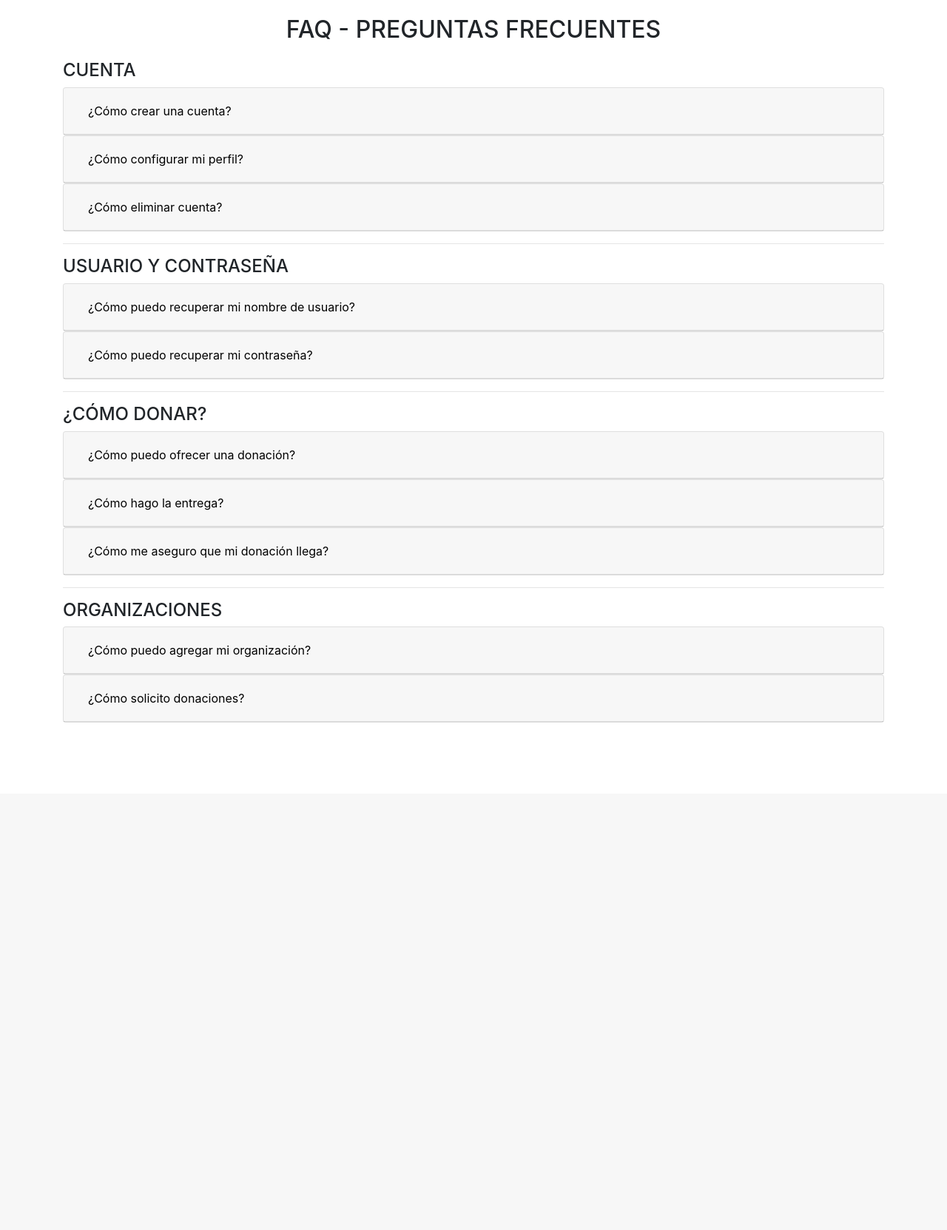
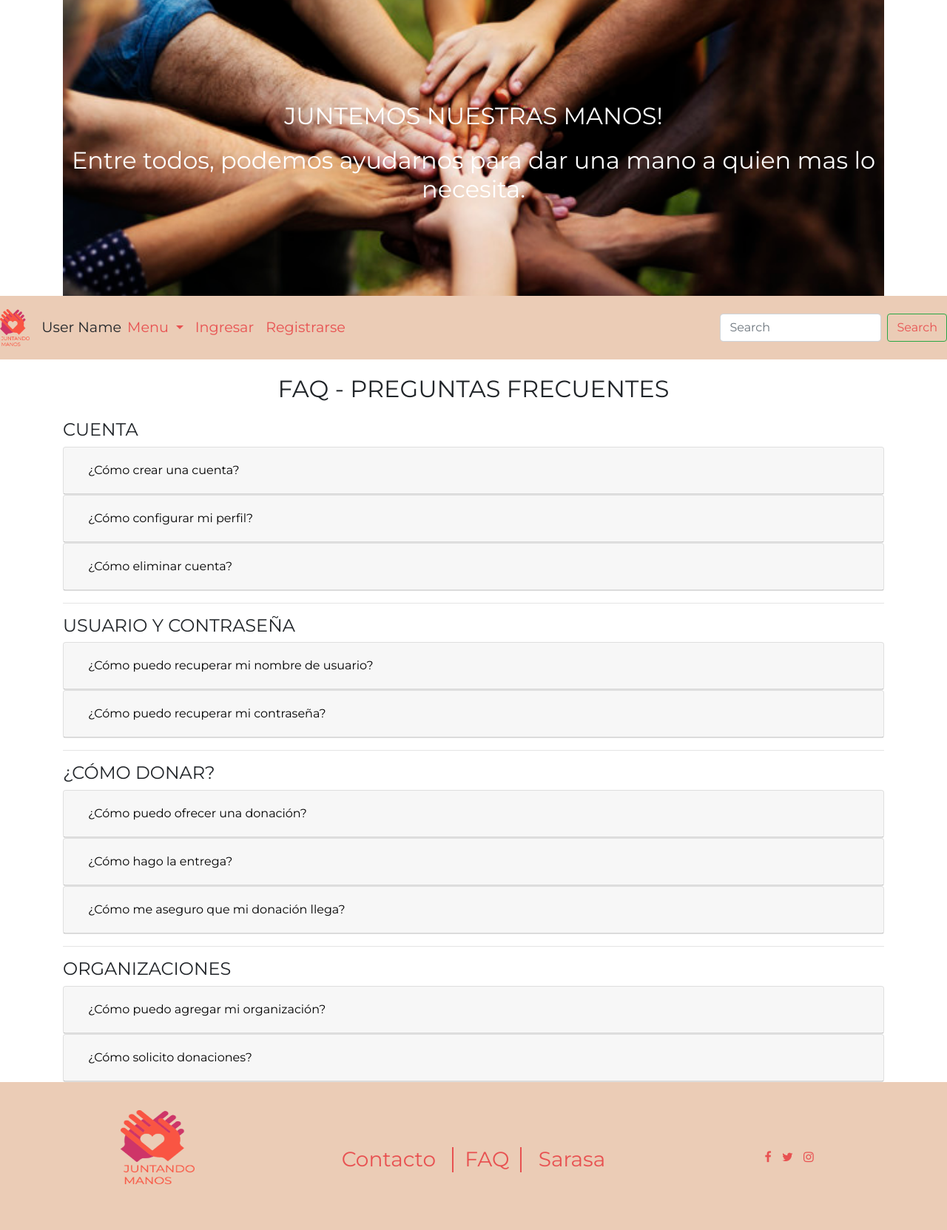
Before and after one commit to agustinnadalich/Proyecto-Integrador, a PHP site: page /faq.html in a window 1280 px wide. Shown: the whole page at 74% size. Before the commit the page ends 977 px from the top, so only its background shows below. Run offline with PHP 8.4, Linux system fonts and the light colour scheme; some libraries are stand-ins or nearby versions.

Commit message:
agregados los footers y navbar a body y faq

```diff
--- a/css/styles.css
+++ b/css/styles.css
@@ -49,18 +49,16 @@ h1 h2 {
 }
 
 .recepcion{
-	position: relative;
-	left: 25%;
-	right: 25%;
-	width: 100%;
 	background-image: url(../manos-juntas.jpg);
 	background-position: center;
 	background-repeat: no-repeat;
 	background-size: cover;
+
+	/* background-color: lightblue; */
 	display: table-cell;
 	text-align: center;
 	vertical-align: middle;
-	height: 300px;
+	height: 400px;
 	color: white;
 	font-weight: bold;
 }
@@ -71,6 +69,7 @@ h1 h2 {
 }
 
 footer{
+	height: 200px;
   width: 100%;
   background-color: #EBCCB6;
   padding: 3%;
@@ -101,3 +100,8 @@ h3{
 	border-left: 2px solid rgb(232, 81, 81);
 	border-right: 2px solid rgb(232, 81, 81);
 }
+
+.logofoot{
+	height: 100px;
+	width: 100px;
+}
--- a/faq.html
+++ b/faq.html
@@ -4,22 +4,86 @@
     <meta charset="utf-8">
     <title>FAQ - Juntando Manos</title>
     <meta name="viewport" content="width=device-width, initial-scale=1">
-    <link rel="stylesheet" href="https://stackpath.bootstrapcdn.com/bootstrap/4.3.1/css/bootstrap.min.css">
-    <script src="https://code.jquery.com/jquery-3.3.1.slim.min.js"></script>
-    <script src="https://cdnjs.cloudflare.com/ajax/libs/popper.js/1.14.7/umd/popper.min.js"></script>
-    <script src="https://stackpath.bootstrapcdn.com/bootstrap/4.3.1/js/bootstrap.min.js"></script>
+    <link rel="stylesheet" href="https://stackpath.bootstrapcdn.com/bootstrap/4.3.1/css/bootstrap.min.css" integrity="sha384-ggOyR0iXCbMQv3Xipma34MD+dH/1fQ784/j6cY/iJTQUOhcWr7x9JvoRxT2MZw1T" crossorigin="anonymous">
+    <link rel="stylesheet" href="https://maxcdn.bootstrapcdn.com/font-awesome/4.4.0/css/font-awesome.min.css">
+    <script src="https://code.jquery.com/jquery-3.3.1.slim.min.js" integrity="sha384-q8i/X+965DzO0rT7abK41JStQIAqVgRVzpbzo5smXKp4YfRvH+8abtTE1Pi6jizo" crossorigin="anonymous"></script>
+    <script src="https://cdnjs.cloudflare.com/ajax/libs/popper.js/1.14.7/umd/popper.min.js" integrity="sha384-UO2eT0CpHqdSJQ6hJty5KVphtPhzWj9WO1clHTMGa3JDZwrnQq4sF86dIHNDz0W1" crossorigin="anonymous"></script>
+    <script src="https://stackpath.bootstrapcdn.com/bootstrap/4.3.1/js/bootstrap.min.js" integrity="sha384-JjSmVgyd0p3pXB1rRibZUAYoIIy6OrQ6VrjIEaFf/nJGzIxFDsf4x0xIM+B07jRM" crossorigin="anonymous"></script>
+    <link rel="stylesheet" href="css/styles.css">
     <link rel="stylesheet" href="css/faq.css">
 
   </head>
   <body>
-  <div class="container">
 
-          <!-- HEADER -->
+    <!-- Header -->
+<div class="container">
+<section class="recepcion">
+<h1 class="titulo_recepcion">JUNTEMOS NUESTRAS MANOS!</h1>
+<h2 class="subtitulo_recepcion">Entre todos, podemos ayudarnos para dar una mano a quien mas lo necesita.</h2>
+
+</section>
+</div>
+
+
+
+  <!-- nav bar -->
+
+
+<nav class="navbar navbar-expand-md sticky-top" role="navitation">
+
+<button class="navbar-toggler" type="button" data-toggle="collapse" data-target="#collapse_target">
+<span class="navbar-toggler-icon"><img src="img/hambg.png" height="30" width="30"></span>
+</button>
 
 
 
 
-            <!-- PREGUNTAS FRECUENTES -->
+
+
+<!-- Look Empresa -->
+
+<div class="collapse navbar-collapse" id="collapse_target">
+<a class="navbar-brand"><img src="img/logo_JM.png" height="50" width="50"></a>
+<span class="navbar-text">User Name</span>
+
+
+
+
+
+<!-- links navbar -->
+
+<ul class="navbar-nav">
+<li class="nav-item dropdown">
+<a href="#" class="nav-link dropdown-toggle" data-toggle="dropdown" data-target="dropdown_target">Menu
+<span class="caret"></span>
+</a>
+<div class="dropdown-menu" aria-labelledby="dropdown_target">
+<a href="body.html" class="dropdown-item">Nosotros</a>
+<div class="dropdown-divider"></div>
+<a href="" class="dropdown-item">Contacto</a>
+<a href="faq.html" class="dropdown-item">FAQ</a>
+</div>
+
+</li>
+<li class="nav-item">
+<a href="login.html" class="nav-link">Ingresar</a>
+</li>
+<li class="nav-item">
+<a href="signup.html" class="nav-link">Registrarse</a>
+</li>
+</ul>
+</div>
+
+<form class="form-inline my-2 my-lg-0">
+<input class="form-control mr-sm-2" type="search" placeholder="Search" aria-label="Search">
+<button class="btn btn-outline-success my-2 my-sm-0" type="submit">Search</button>
+</form>
+
+</nav>
+
+  <div class="container">
+
+                <!-- PREGUNTAS FRECUENTES -->
 
     <section class="FAQ">
       <h1 class="titulo_FAQ">FAQ - PREGUNTAS FRECUENTES</h1>
@@ -192,11 +256,30 @@
         </div>
       </article>
     </section>
-<br><br><br><br>
-    <!-- FOOTER -->
+</div>
 
+    <footer class="container-fluid text-center">
+      <div class="row">
 
+        <div class="col-sm-4">
+            <img class="logofoot" src="img/logo_JM.png" alt="logo">
+        </div>
 
-</div>
+        <div class="contacto col-sm-4">
+          <h3>
+            <a href="#">Contacto</a>
+            <a class="bordes" "nav-link" href="faq.html">FAQ</a>
+            <a href="#">Sarasa</a>
+          </h3>
+        </div>
+
+        <div class="social col-sm-4">
+          <a href="facebook.com" target="_blank" class="fa fa-facebook"></a>
+          <a href="twitter.com" target="_blank" class="fa fa-twitter"></a>
+          <a href="instagram.com" target="_blank" class="fa fa-instagram"></a>
+        </div>
+      </div>
+
+    </footer>
   </body>
 </html>
--- a/footer.html
+++ b/footer.html
@@ -18,7 +18,7 @@
       <div class="row">
 
         <div class="col-sm-4">
-            <img src="img/logo_JM.png" alt="logo" height="180" width="180">
+            <img class="logofoot" src="img/logo_JM.png" alt="logo">
         </div>
 
         <div class="contacto col-sm-4">
--- a/navbar.html
+++ b/navbar.html
@@ -14,13 +14,13 @@
   <body>
 
                             <!-- Header -->
-
+<div class="container">
       <section class="recepcion">
         <h1 class="titulo_recepcion">JUNTEMOS NUESTRAS MANOS!</h1>
         <h2 class="subtitulo_recepcion">Entre todos, podemos ayudarnos para dar una mano a quien mas lo necesita.</h2>
 
       </section>
-
+</div>
 
 
 
```
Also changed, not shown: body.html (+80 -12 lines).
